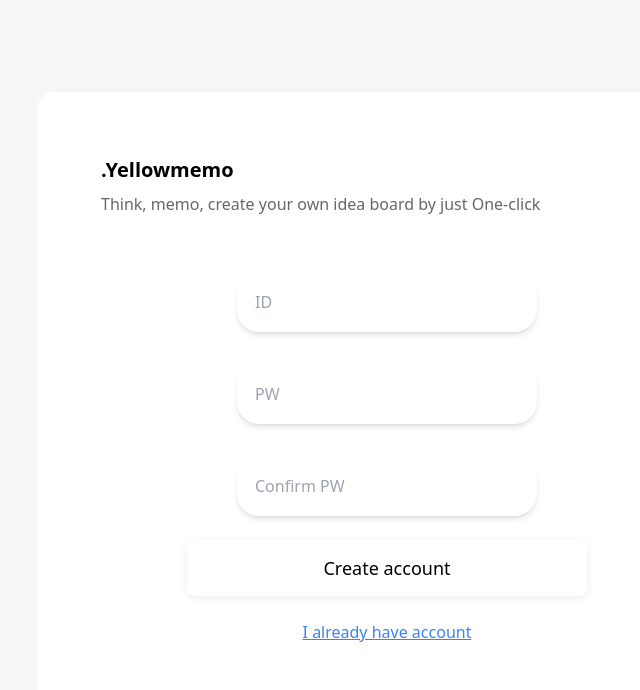
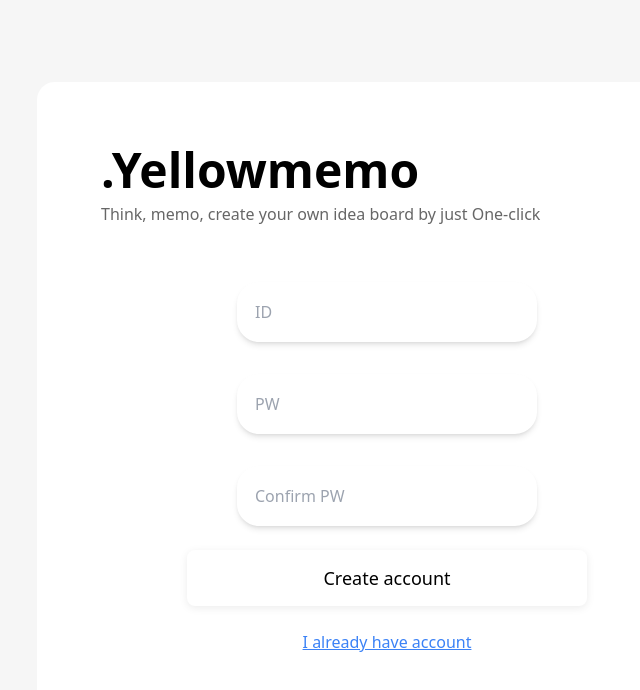
Before and after one commit to Greenora/project-YellowMemo, a React (Create React App) app in the folder react-project/: page /register in a window 1280 px wide. Shown: the top 690 px of the page, without its empty margins (253-893 px from the left). Built offline with nearby package versions, Linux system fonts and the light colour scheme.

Commit message:
💄 회원가입 화면 타이틀 글자 크기 변경 (text-xl → text-5xl)

```diff
--- a/react-project/src/pages/Register/Register.jsx
+++ b/react-project/src/pages/Register/Register.jsx
@@ -21,7 +21,7 @@ export default function Register() {
   return(
   <div className="min-h-screen bg-[#f6f6f6] flex items-center justify-center">
     <div className="bg-white rounded-[18px] p-16 w-full max-w-[700px] flex flex-col items-center shadow-none">
-      <h1 className="text-xl font-bold text-black mb-2 w-full text-left">.Yellowmemo</h1>
+      <h1 className="text-5xl font-bold text-black mb-2 w-full text-left">.Yellowmemo</h1>
       <p className="text-base text-black/60 mb-10 w-full text-left">Think, memo, create your own idea board by just One-click</p>
 
     <div className="flex flex-col items-center w-full mb-2">
```
